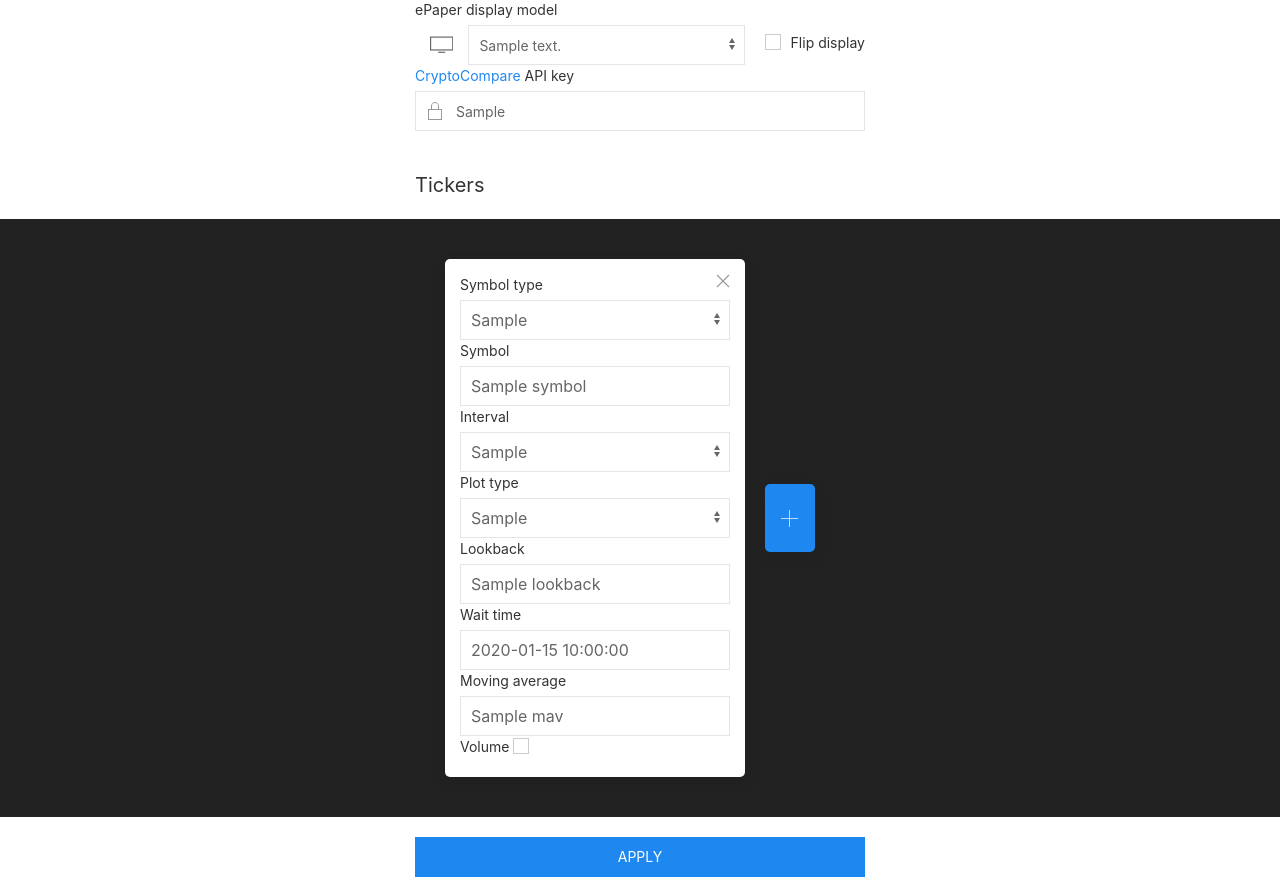
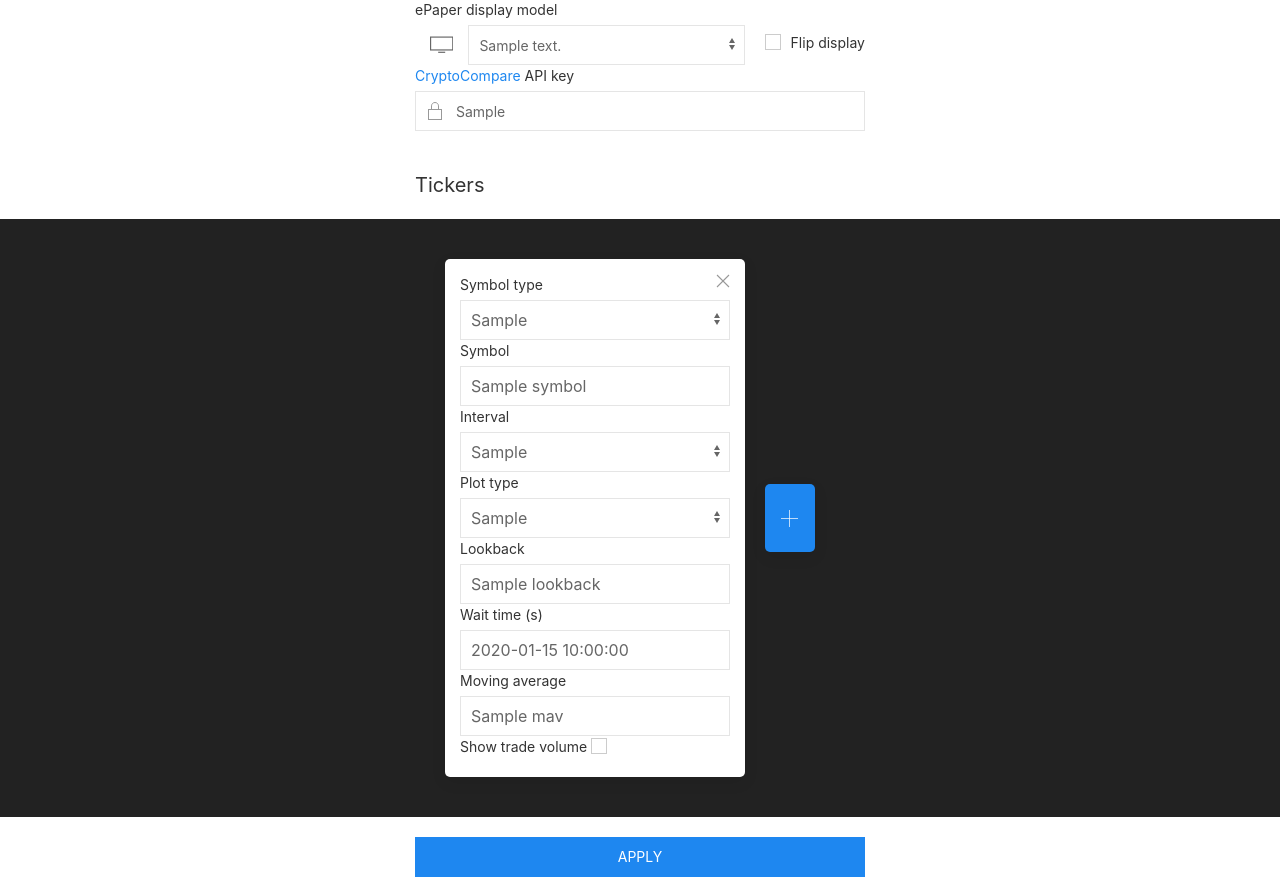
Before and after one commit to loiccoyle/tinyticker, a Flask app: template tinyticker/web/templates/index.html in a window 1280 px wide. Shown: the part 271-1167 px from the top of the page. Run offline with Flask 2, Linux system fonts and the light colour scheme; the template is opened without the code that fills it: most values are stand-ins (such as "Sample title", 1, 10 or a date in 2020).

Commit message:
fix(web): improve labels

```diff
--- a/tinyticker/web/templates/index.html
+++ b/tinyticker/web/templates/index.html
@@ -104,7 +104,7 @@
                     {%- else %}
                     <input class="uk-input" inputmode="numeric" id="lookback" name="lookback" min="1" value="{{ticker.lookback}}">
                     {%- endif %}
-                    <label class="uk-form-label" for="wait_time">Wait time</label>
+                    <label class="uk-form-label" for="wait_time">Wait time (s)</label>
                     {%- if ticker.wait_time is none %}
                     {#- If the wait_time is None then it hasn't been set so use the default wait_time for the interval #}
                     <input class="uk-input" inputmode="numeric" id="wait_time" name="wait_time" min="1" placeholder="{{interval_wait_times[ticker.interval]}}">
@@ -117,7 +117,7 @@
                     {%- else %}
                     <input class="uk-input" inputmode="numeric" id="mav" name="mav" min="1" value="{{ticker.mav}}">
                     {%- endif %}
-                    <label class="uk-form-label" for="volume">Volume <input type="hidden" name="volume" value="0"><input class="uk-checkbox" type="checkbox" {% if ticker.volume| default(False) %}checked{% endif %} onclick="this.previousSibling.value=1-this.previousSibling.value"></label>
+                    <label class="uk-form-label" for="volume">Show trade volume <input type="hidden" name="volume" value="0"><input class="uk-checkbox" type="checkbox" {% if ticker.volume| default(False) %}checked{% endif %} onclick="this.previousSibling.value=1-this.previousSibling.value"></label>
                   </div>
                 {%- endfor %}
                   <div class="uk-card uk-card-primary uk-flex-none uk-margin-right uk-padding-small uk-button uk-border-rounded uk-animation-fade" onclick="add_ticker()">
```
